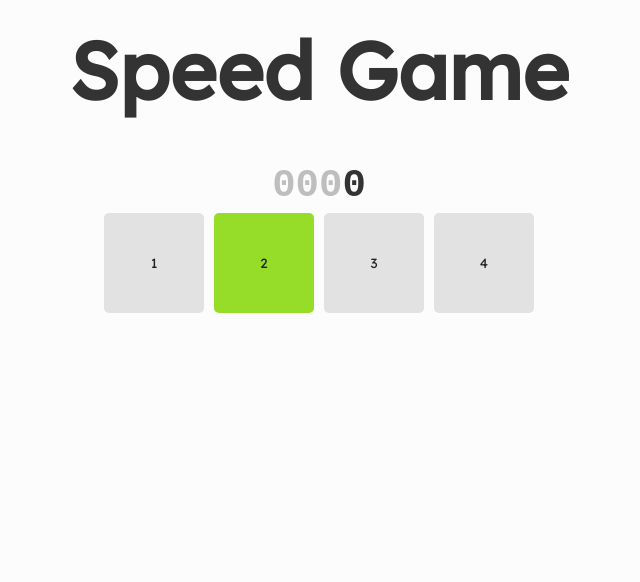
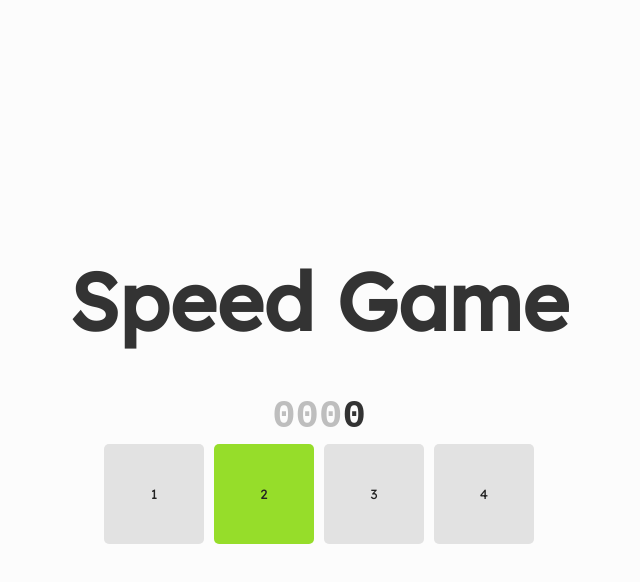
Before and after one commit to Corned/speedgame, a React app in the folder client/: page / in a window 1280 px wide. Shown: the whole page, without its empty margins (321-961 px from the left). Built offline with nearby package versions, Linux system fonts and the light colour scheme.

Commit message:
app is now centered

```diff
--- a/client/src/components/App/index.scss
+++ b/client/src/components/App/index.scss
@@ -3,6 +3,7 @@
 .app {
   display: flex;
   flex-direction: column;
+  justify-content: center;;
   height: 100%;
 }
 
--- a/client/src/index.scss
+++ b/client/src/index.scss
@@ -13,13 +13,22 @@
   }
 }
 
+html {
+  height: 100%;
+}
+
 body {
+  height: 100%;
   padding: 20px;
   background: $primary;
 
   @media (prefers-color-scheme: dark) {
     background: $primary-dark;
   }
+}
+
+#root {
+  height: 100%;
 }
 
 button {
```
